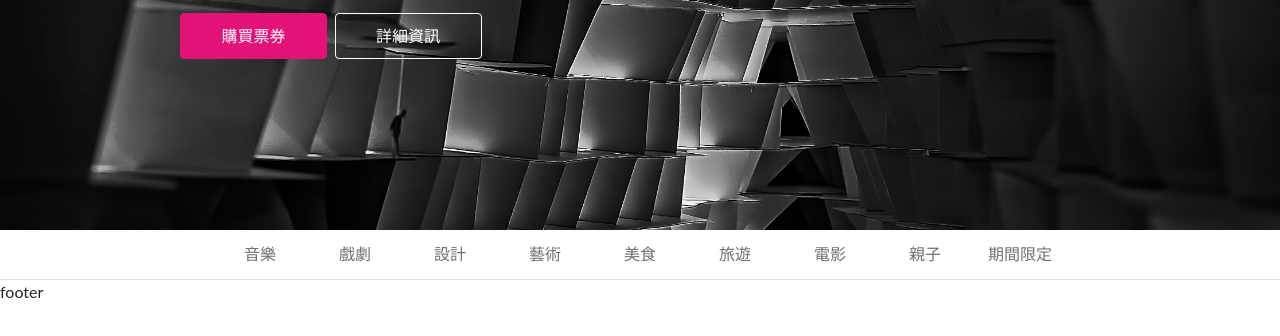
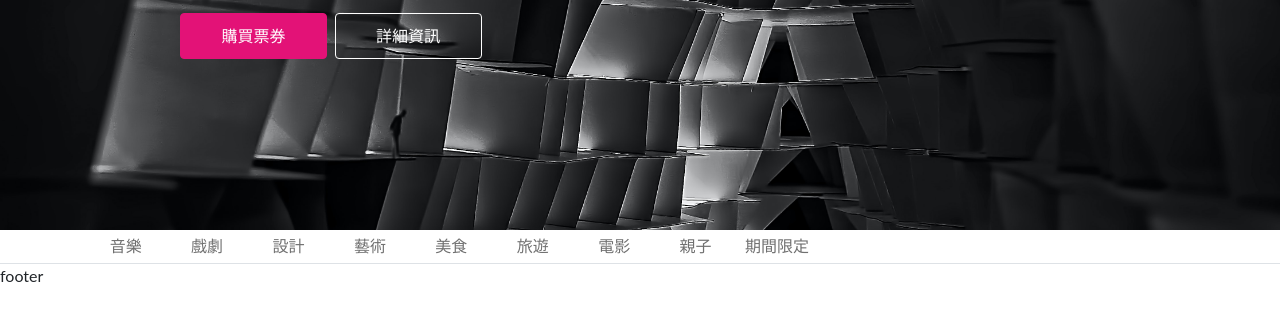
Before and after one commit to natsu19/week6-Exhibinction, a plain HTML site: page index.html in a window 1280 px wide. Shown: the part 330-666 px from the top of the page. Drawn offline with nearby package versions, Linux system fonts and the light colour scheme.

Commit message:
Update 2021-08-20T04:24:44.399Z

```diff
--- a/index.html
+++ b/index.html
@@ -102,71 +102,43 @@
     </div>
 </nav> -->
 <nav class="nav-main poposition-sticky bg-white border-bottom border-1 border-gray">
+    <div class="container">
         <div class="swiper-container mySwiper">
-        <div class="container swiper-wrapper d-flex">
-            <div class="ms-lg-auto me-lg-auto col-lg-9 row justify-content-between py-2 flex-nowrap ">
+            <div class="swiper-wrapper">
                     <div class="col swiper-slide">
-                    <a href="#" title="連結至音樂" aria-label="連結至音樂" class="nav-link swiper-slide">音樂</a>
+                        <a href="#" title="連結至音樂" aria-label="連結至音樂" class="swiper-slide">音樂</a>
                     </div>
                     <div class="col swiper-slide">
-                    <a href="#" title="連結至戲劇" aria-label="連結至戲劇" class="nav-link swiper-slide">戲劇</a>
+                        <a href="#" title="連結至戲劇" aria-label="連結至戲劇" class="swiper-slide">戲劇</a>
                     </div>
                     <div class="col swiper-slide">
-                    <a href="design.html" title="連結至設計" aria-label="連結至設計" class="nav-link swiper-slide">設計</a>
+                        <a href="design.html" title="連結至設計" aria-label="連結至設計" class="swiper-slide">設計</a>
                     </div>
                     <div class="col swiper-slide">
-                    <a href="#" title="連結至藝術" aria-label="連結至藝術" class="nav-link swiper-slide">藝術</a>
+                        <a href="#" title="連結至藝術" aria-label="連結至藝術" class="swiper-slide">藝術</a>
                     </div>
                     <div class="col swiper-slide">
-                    <a href="#" title="連結至美食" aria-label="連結至美食" class="nav-link swiper-slide">美食</a>
+                        <a href="#" title="連結至美食" aria-label="連結至美食" class="swiper-slide">美食</a>
                     </div>
                     <div class="col swiper-slide">
-                    <a href="#" title="連結至旅遊" aria-label="連結至旅遊" class="nav-link swiper-slide">旅遊</a>
+                        <a href="#" title="連結至旅遊" aria-label="連結至旅遊" class="swiper-slide">旅遊</a>
                     </div>
                     <div class="col swiper-slide">
-                    <a href="#" title="連結至電影" aria-label="連結至電影" class="nav-link swiper-slide">電影</a>
+                        <a href="#" title="連結至電影" aria-label="連結至電影" class="swiper-slide">電影</a>
                     </div>
                     <div class="col swiper-slide">
-                    <a href="#" title="連結至親子" aria-label="連結至親子" class="nav-link swiper-slide">親子</a>
+                        <a href="#" title="連結至親子" aria-label="連結至親子" class="swiper-slide">親子</a>
                     </div>
                     <div class="col swiper-slide">
-                    <a href="#" title="連結至期間限定" aria-label="連結至期間限定" class="nav-link swiper-slide">期間限定</a>
+                        <a href="#" title="連結至期間限定" aria-label="連結至期間限定" class="swiper-slide">期間限定</a>
                     </div>
-            </ul>
+                <!-- </div> -->
+            </div>
         </div>
     </div>
 </nav>
-<!--
-<div class="swiper-container mySwiper">
-    <div class="swiper-wrapper">
-      <div class="swiper-slide">Slide 1</div>
-      <div class="swiper-slide">Slide 2</div>
-      <div class="swiper-slide">Slide 3</div>
-      <div class="swiper-slide">Slide 4</div>
-      <div class="swiper-slide">Slide 5</div>
-      <div class="swiper-slide">Slide 6</div>
-      <div class="swiper-slide">Slide 7</div>
-      <div class="swiper-slide">Slide 8</div>
-      <div class="swiper-slide">Slide 9</div>
-    </div>
-    <div class="swiper-pagination"></div>
-  </div>
-   -->
-    <!-- Swiper -->
-<!-- <div class="swiper-container mySwiper d-lg-none d-block">
-  <div class="swiper-wrapper">
-    <div class="swiper-slide">Slide 1</div>
-    <div class="swiper-slide">Slide 2</div>
-    <div class="swiper-slide">Slide 3</div>
-    <div class="swiper-slide">Slide 4</div>
-    <div class="swiper-slide">Slide 5</div>
-    <div class="swiper-slide">Slide 6</div>
-    <div class="swiper-slide">Slide 7</div>
-    <div class="swiper-slide">Slide 8</div>
-    <div class="swiper-slide">Slide 9</div>
-  </div>
-  <div class="swiper-pagination"></div>
-</div> -->
+
+
 
 
 <div class="container">
@@ -190,25 +162,26 @@
 
     <!-- Initialize Swiper -->
     <script>
-      var swiper = new Swiper(".mySwiper", {
+      var swiper = new Swiper(".mySwiper", {});
+
+      var mySwiper = new Swiper('.swiper-container',{
+
       breakpoints: {
         320: {  //当屏幕宽度大于等于320
-          slidesPerView: 4,
-          spaceBetween: 10
+          slidesPerView: 5,
+          slidesPerGroup: 2
         },
         768: {  //当屏幕宽度大于等于768
           slidesPerView: 6,
-          spaceBetween: 20
+          slidesPerGroup: 3
         },
+        1280: {  //当屏幕宽度大于等于1280
+          slidesPerView: 9,
+          slidesPerGroup: 0
         },
+      }
+    })
 
-        spaceBetween: 30,
-        centeredSlides: true,
-        pagination: {
-          el: ".swiper-pagination",
-          clickable: true,
-        },
-      });
     </script>
 
   </body>
```
Also changed, not shown: assets/style/all.css, 1 other file. Lines whose indentation alone changed are shown as unchanged.
